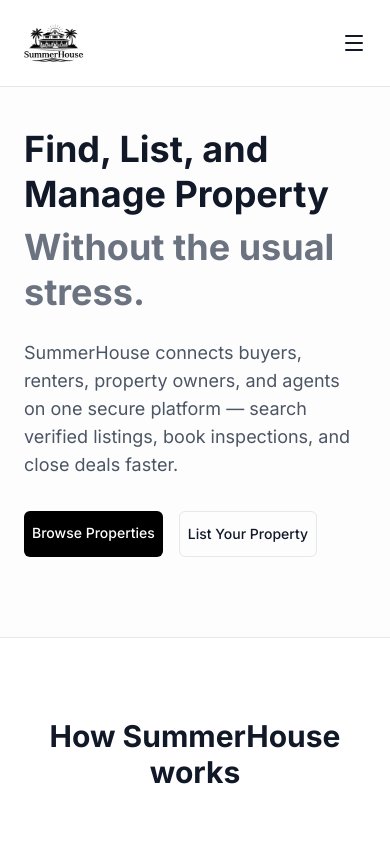
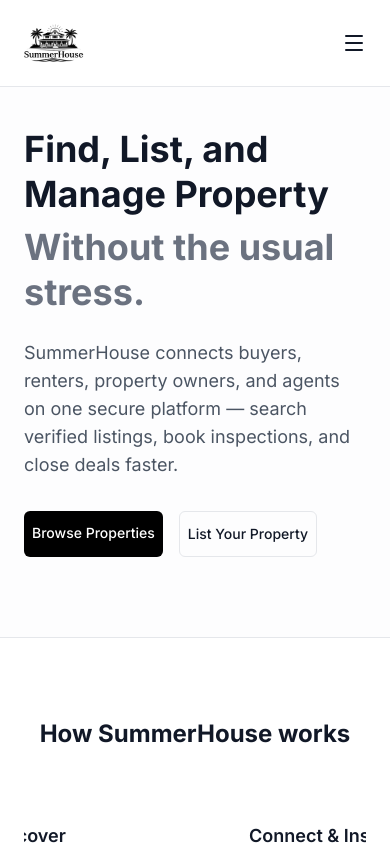
Before and after one commit to KingWahley/summerHouse, a Next.js app: page / in a window 390 px wide. Shown: the top 845 px of the page. Built offline with nearby package versions, Linux system fonts and the light colour scheme; no server answers.

Commit message:
frontend chnages

```diff
--- a/components/home/Howitworks.js
+++ b/components/home/Howitworks.js
@@ -48,7 +48,7 @@
   return (
     <div id="Howitworks" className="bg-white border-t">
       <div className="max-w-7xl mx-auto px-6 py-20">
-        <h2 className="text-3xl text-center md:text-left font-bold mb-12">How SummerHouse works</h2>
+        <h2 className=" text-2xl md:text-3xl text-center md:text-left font-bold mb-12">How SummerHouse works</h2>
 
         <div
           ref={containerRef}
```
